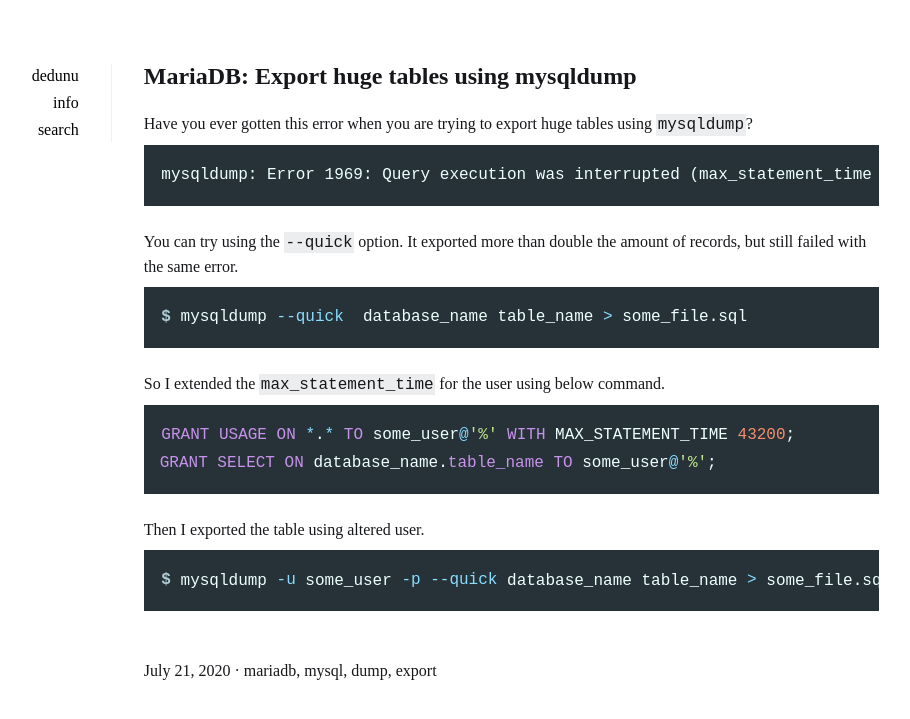
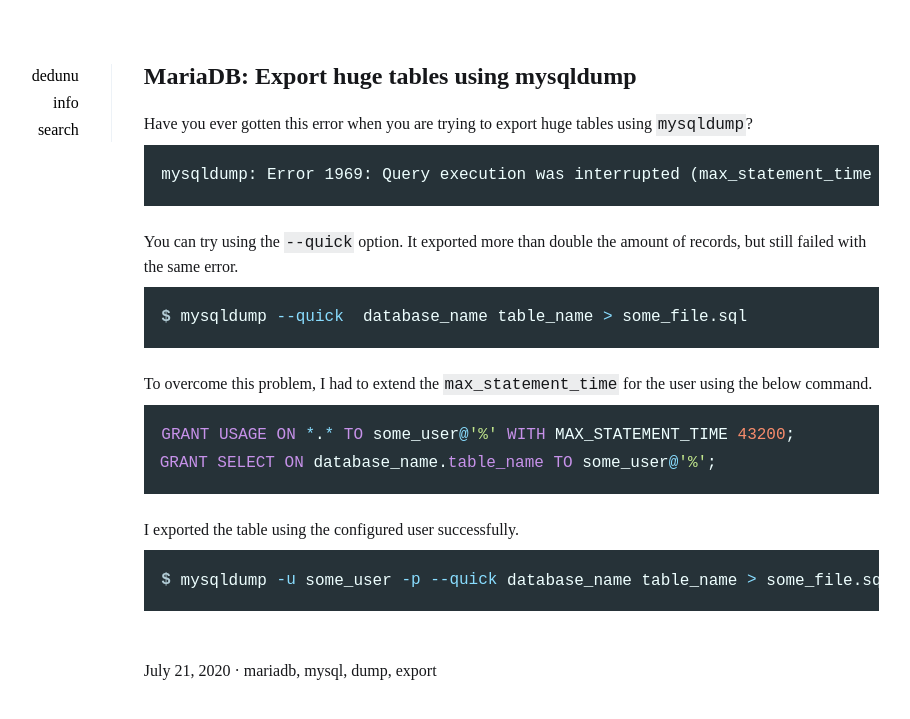
Before and after one commit to dedunu/dedunu.github.io, a Jekyll site: the page built from _posts/2020-07-21-mariadb-export-huge-tables-using-mysqldump.md, in a window 1280 px wide. Shown: the top 719 px of the page, without its empty margins (209-1119 px from the left). Built offline with Jekyll 4.4.1, drawn with Linux system fonts in a browser that asks for light colours; some web fonts are replaced.

Commit message:
Update 2020-07-21-mariadb-export-huge-tables-using-mysqldump.md

````diff
--- a/_posts/2020-07-21-mariadb-export-huge-tables-using-mysqldump.md
+++ b/_posts/2020-07-21-mariadb-export-huge-tables-using-mysqldump.md
@@ -23,14 +23,14 @@
 $ mysqldump --quick  database_name table_name > some_file.sql
 ```
 
-So I extended the `max_statement_time` for the user using below command.
+To overcome this problem, I had to extend the `max_statement_time` for the user using the below command.
 
 ```sql
 GRANT USAGE ON *.* TO some_user@'%' WITH MAX_STATEMENT_TIME 43200;
 GRANT SELECT ON database_name.table_name TO some_user@'%';
 ```
 
-Then I exported the table using altered user.
+I exported the table using the configured user successfully.
 
 ```console
 $ mysqldump -u some_user -p --quick database_name table_name > some_file.sql
````
